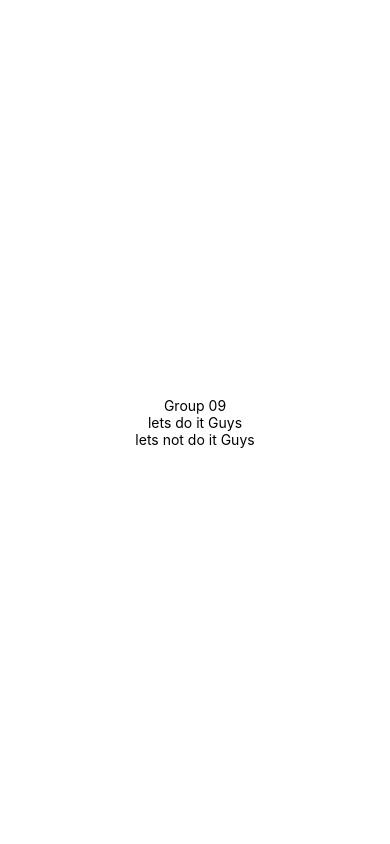
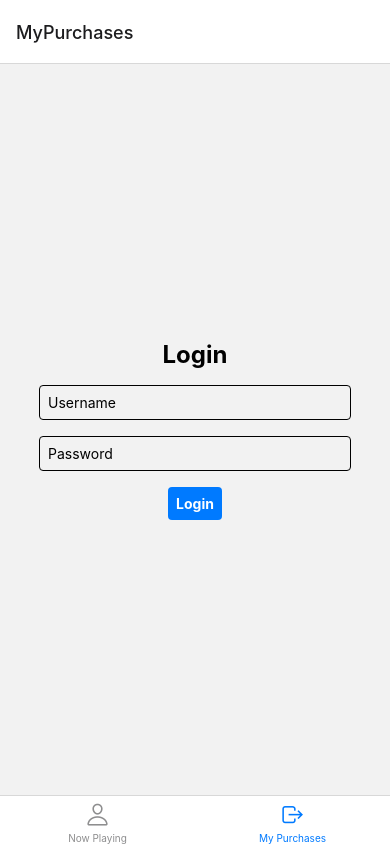
Before and after one commit to jiyot/G9-Project, a React Native app: screen /MyPurchases in a window 390 px wide. Built offline with nearby package versions, Linux system fonts and the light colour scheme.

Commit message:
App.js Navigation

```diff
--- a/App.js
+++ b/App.js
@@ -1,16 +1,88 @@
+import React, { useState, useEffect } from 'react';
+import { NavigationContainer } from '@react-navigation/native';
+import { createBottomTabNavigator } from '@react-navigation/bottom-tabs';
+import { Ionicons } from '@expo/vector-icons';
 import { StatusBar } from 'expo-status-bar';
 import { StyleSheet, Text, View } from 'react-native';
 
+import NowPlayingScreen from './NowPlayingScreen';
+import MyPurchasesScreen from './MyPurchasesScreen';
+import LoginScreen from './LoginScreen';
+import LogoutScreen from './LogoutScreen';
+
+const Tab = createBottomTabNavigator();
+
 export default function App() {
+  const [userLoggedIn, setUserLoggedIn] = useState(false);
+
+  useEffect(() => {
+    // code to check if there is a logged in user
+    const isLoggedIn = checkIfUserLoggedIn();
+    setUserLoggedIn(isLoggedIn);
+  }, []);
+
+  const checkIfUserLoggedIn = () => {
+    // code to check if there is a logged in user
+    return true; // replace with actual code to check if user is logged in
+  };
+
+
   return (
-    <View style={styles.container}>
-      <Text>Group 09</Text>
-      <Text>lets do it Guys</Text>
-        <Text>lets not do it Guys</Text>
-      <StatusBar style="auto" />
-    </View>
+    <NavigationContainer>
+      <Tab.Navigator>
+        <Tab.Screen
+          name="NowPlaying"
+          component={NowPlayingScreen}
+          options={{
+            tabBarLabel: 'Now Playing',
+            tabBarIcon: ({ color, size }) => (
+              <Ionicons name="person-outline" color={color} size={size} />
+            ),
+          }}
+        />
+        {!userLoggedIn ? (
+          <Tab.Screen
+            name="MyPurchases"
+            component={MyPurchasesScreen}
+            options={{
+              tabBarLabel: 'My Purchases',
+              tabBarIcon: ({ color, size }) => (
+                <Ionicons name="person-outline" color={color} size={size} />
+              ),
+            }}
+          />
+        ) : (
+          <Tab.Screen
+            name="MyPurchases"
+            component={LoginScreen}
+            options={{
+              tabBarLabel: 'My Purchases',
+              tabBarIcon: ({ color, size }) => (
+                <Ionicons name="log-out-outline" color={color} size={size} />
+              ),
+            }}
+          />
+        )}
+
+      {userLoggedIn ? (
+          console.log(`No login user- value false `)
+        ) : (
+          <Tab.Screen
+            name="Logout"
+            component={LogoutScreen}
+            options={{
+              tabBarLabel: 'Logout',
+              tabBarIcon: ({ color, size }) => (
+                <Ionicons name="log-out-outline" color={color} size={size} />
+              ),
+            }}
+          />
+        )}
+      </Tab.Navigator>
+    </NavigationContainer>
   );
 }
+
 
 const styles = StyleSheet.create({
   container: {
--- /dev/null
+++ b/LoginScreen.js
@@ -0,0 +1,83 @@
+import React, { useState } from 'react';
+import { StyleSheet, Text, TextInput, TouchableOpacity, View } from 'react-native';
+
+const LoginScreen = ({ navigation }) => {
+  const [username, setUsername] = useState('');
+  const [password, setPassword] = useState('');
+  const [isLoggedIn, setIsLoggedIn] = useState(false);
+
+  const handleLogin = () => {
+    // Here you can put your login logic to authenticate the user
+
+    // For this example, I'm setting isLoggedIn to true to simulate a successful login
+    setIsLoggedIn(true);
+  };
+
+  const handleLogout = () => {
+    // Here you can put your logout logic to clear the user's session
+
+    // For this example, I'm setting isLoggedIn to false to simulate a successful logout
+    setIsLoggedIn(false);
+  };
+
+  if (isLoggedIn) {
+    // If the user is logged in, redirect to the MyPurchasesScreen
+    // navigation.replace('MyPurchasesScreen');
+    // return null;
+    console.log(`login user true`)
+  }
+
+  return (
+    <View style={styles.container}>
+      <Text style={styles.title}>Login</Text>
+      <TextInput
+        style={styles.input}
+        placeholder="Username"
+        value={username}
+        onChangeText={setUsername}
+      />
+      <TextInput
+        style={styles.input}
+        placeholder="Password"
+        value={password}
+        onChangeText={setPassword}
+        secureTextEntry
+      />
+      <TouchableOpacity style={styles.button} onPress={handleLogin}>
+        <Text style={styles.buttonText}>Login</Text>
+      </TouchableOpacity>
+    </View>
+  );
+};
+
+const styles = StyleSheet.create({
+  container: {
+    flex: 1,
+    justifyContent: 'center',
+    alignItems: 'center',
+  },
+  title: {
+    fontSize: 24,
+    fontWeight: 'bold',
+    marginBottom: 16,
+  },
+  input: {
+    borderWidth: 1,
+    borderRadius: 4,
+    padding: 8,
+    marginBottom: 16,
+    width: '80%',
+  },
+  button: {
+    backgroundColor: '#007AFF',
+    borderRadius: 4,
+    padding: 8,
+  },
+  buttonText: {
+    color: '#FFF',
+    fontWeight: 'bold',
+    textAlign: 'center',
+  },
+});
+
+export default LoginScreen;
--- /dev/null
+++ b/LogoutScreen.js
@@ -0,0 +1,20 @@
+import { StatusBar } from 'expo-status-bar';
+import { StyleSheet, Text, View } from 'react-native';
+
+export default function App() {
+  return (
+    <View style={styles.container}>
+      <Text>Log out</Text>
+      <StatusBar style="auto" />
+    </View>
+  );
+}
+
+const styles = StyleSheet.create({
+  container: {
+    flex: 1,
+    backgroundColor: '#fff',
+    alignItems: 'center',
+    justifyContent: 'center',
+  },
+});
--- /dev/null
+++ b/MyPurchasesScreen.js
@@ -0,0 +1,33 @@
+import React from 'react';
+import { View, Text, Button, StyleSheet } from 'react-native';
+import { useNavigation } from '@react-navigation/native';
+
+const MyPurchasesScreen = () => {
+  const navigation = useNavigation();
+
+  const handleLoginPress = () => {
+    navigation.navigate('LoginScreen');
+  };
+
+  return (
+    <View style={styles.container}>
+      <Text style={styles.title}>My Purchases Screen</Text>
+      <Button title="Login" onPress={handleLoginPress} />
+    </View>
+  );
+};
+
+const styles = StyleSheet.create({
+  container: {
+    flex: 1,
+    alignItems: 'center',
+    justifyContent: 'center',
+  },
+  title: {
+    fontSize: 24,
+    fontWeight: 'bold',
+    marginBottom: 16,
+  },
+});
+
+export default MyPurchasesScreen;
--- /dev/null
+++ b/NowPlayingScreen.js
@@ -0,0 +1,20 @@
+import { StatusBar } from 'expo-status-bar';
+import { StyleSheet, Text, View } from 'react-native';
+
+export default function App() {
+  return (
+    <View style={styles.container}>
+      <Text>Now Playing</Text>
+      <StatusBar style="auto" />
+    </View>
+  );
+}
+
+const styles = StyleSheet.create({
+  container: {
+    flex: 1,
+    backgroundColor: '#fff',
+    alignItems: 'center',
+    justifyContent: 'center',
+  },
+});
--- a/package.json
+++ b/package.json
@@ -9,6 +9,9 @@
     "web": "expo start --web"
   },
   "dependencies": {
+    "@expo/vector-icons": "^13.0.0",
+    "@react-navigation/bottom-tabs": "^6.5.7",
+    "@react-navigation/native": "^6.1.6",
     "expo": "~48.0.11",
     "expo-status-bar": "~1.4.4",
     "react": "18.2.0",
```
Also changed, not shown: NowPlayingScreen copy.js (added, +20 -0 lines), 1 other file (tests, documents, lock files or other folders).
